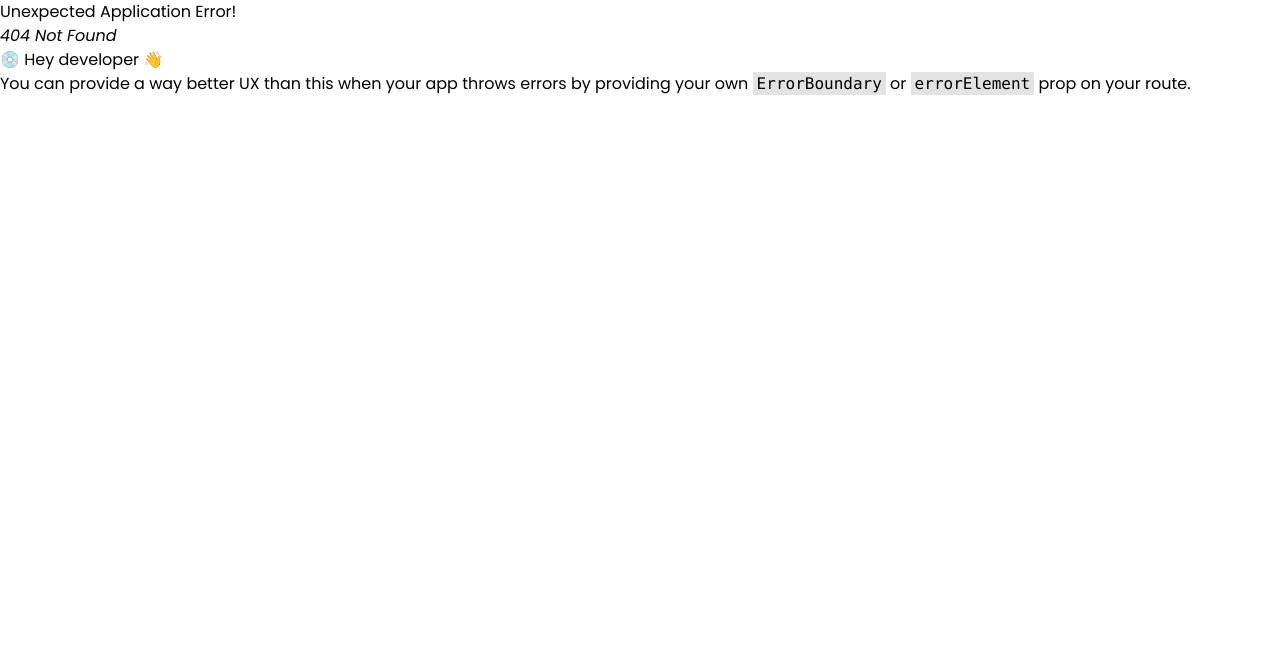
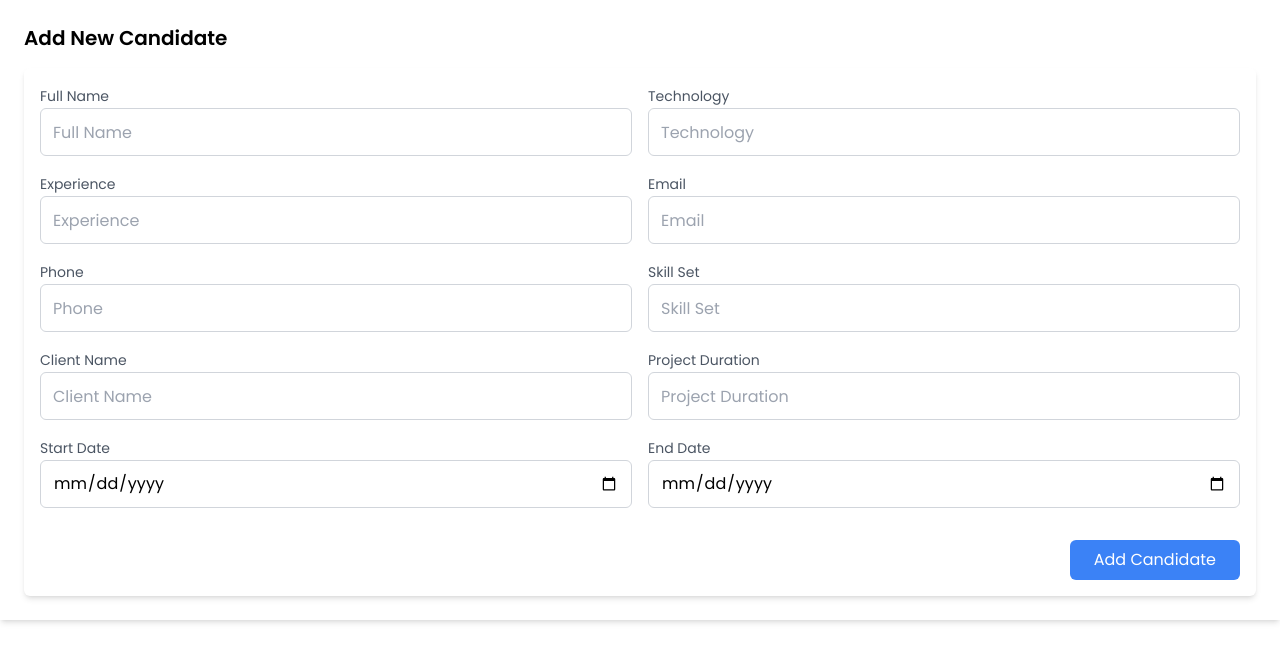
Before and after one commit to trysoltryovate/trysol_enterprise_suite, a React (Vite) app: page /candidates/add in a window 1280 px wide. Before the commit this address had no page. Shown: the top 662 px of the page. Built offline with nearby package versions, Linux system fonts and the light colour scheme.

Commit message:
worked on the candidate form

```diff
--- /dev/null
+++ b/src/components/AddCandidate.jsx
@@ -0,0 +1,117 @@
+import React, { useState } from 'react';
+import axios from 'axios';
+import { useNavigate } from 'react-router-dom';
+
+const API_BASE_URL = "http://192.168.0.224:8082";
+
+function AddCandidate() {
+  const [formData, setFormData] = useState({
+    name: "",
+    technology: "",
+    experience: "",
+    email: "",
+    phone: "",
+    skillSet: "",
+    startDate: "",
+    endDate: "",
+    clientName: "",
+    projectDuration: "",
+  });
+
+  const navigate = useNavigate();
+
+  const handleChange = (e) => {
+    setFormData((prev) => ({
+      ...prev,
+      [e.target.name]: e.target.value,
+    }));
+  };
+
+  const handleSubmit = async (e) => {
+    e.preventDefault();
+    try {
+      await axios.post(`${API_BASE_URL}/employee-save`, formData);
+      navigate("/candidates"); // redirect to candidate list
+    } catch (error) {
+      console.error("Error adding candidate:", error);
+    }
+  };
+
+  return (
+    <div className="bg-white p-6 shadow-md">
+      <h2 className="mb-4 text-xl font-semibold">Add New Candidate</h2>
+      <form onSubmit={handleSubmit} className="grid grid-cols-2 gap-4 rounded-md bg-white p-4 shadow-md">
+        {/* Text Fields */}
+        {[
+          { label: "Full Name", name: "name" },
+          { label: "Technology", name: "technology" },
+          { label: "Experience", name: "experience" },
+          { label: "Email", name: "email", type: "email" },
+          { label: "Phone", name: "phone" },
+          { label: "Skill Set", name: "skillSet" },
+          { label: "Client Name", name: "clientName" },
+          { label: "Project Duration", name: "projectDuration" },
+        ].map(({ label, name, type = "text" }) => (
+          <div className="relative" key={name}>
+            <label htmlFor={name} className="text-sm text-gray-600">
+              {label}
+            </label>
+            <input
+              type={type}
+              id={name}
+              name={name}
+              value={formData[name]}
+              onChange={handleChange}
+              required
+              className="h-12 w-full rounded-md border border-gray-300 px-3 focus:border-blue-600 focus:outline-none"
+              placeholder={label}
+            />
+          </div>
+        ))}
+
+        {/* Date Fields */}
+        <div className="relative">
+          <label htmlFor="startDate" className="text-sm text-gray-600">
+            Start Date
+          </label>
+          <input
+            type="date"
+            id="startDate"
+            name="startDate"
+            value={formData.startDate}
+            onChange={handleChange}
+            required
+            className="h-12 w-full rounded-md border border-gray-300 px-3 focus:border-blue-600 focus:outline-none"
+          />
+        </div>
+
+        <div className="relative">
+          <label htmlFor="endDate" className="text-sm text-gray-600">
+            End Date
+          </label>
+          <input
+            type="date"
+            id="endDate"
+            name="endDate"
+            value={formData.endDate}
+            onChange={handleChange}
+            required
+            className="h-12 w-full rounded-md border border-gray-300 px-3 focus:border-blue-600 focus:outline-none"
+          />
+        </div>
+
+        {/* Submit Button */}
+        <div className="col-span-2 flex justify-end mt-4">
+          <button
+            type="submit"
+            className="bg-blue-500 text-white px-6 py-2 rounded-md hover:bg-blue-600 transition"
+          >
+            Add Candidate
+          </button>
+        </div>
+      </form>
+    </div>
+  );
+}
+
+export default AddCandidate;
--- a/src/components/Table.jsx
+++ b/src/components/Table.jsx
@@ -1,29 +1,15 @@
+/* eslint-disable simple-import-sort/imports */
 import React, { useEffect, useState } from "react";
 import axios from "axios";
-import { FiEdit, FiTrash, FiPlus, FiInfo } from "react-icons/fi";
+import { FiEdit, FiTrash, FiInfo, FiUser } from "react-icons/fi";
 import { ImSpinner2 } from "react-icons/im";
+import { Link } from "react-router-dom";
 
 const API_BASE_URL = "http://192.168.0.224:8082";
 
 const CandidateTable = () => {
   const [candidates, setCandidates] = useState([]);
   const [loadingDeleteId, setLoadingDeleteId] = useState(null);
-  const [isAdding, setIsAdding] = useState(false);
-  const [isEditing, setIsEditing] = useState(false);
-  const [editId, setEditId] = useState(null);
-
-  const [formData, setFormData] = useState({
-    name: "",
-    technology: "",
-    experience: "",
-    email: "",
-    phone: "",
-    skillSet: "",
-    startDate: "",
-    endDate: "",
-    clientName: "",
-    projectDuration: "",
-  });
 
   useEffect(() => {
     const fetchCandidates = async () => {
@@ -54,56 +40,6 @@ const CandidateTable = () => {
     setLoadingDeleteId(null);
   };
 
-  const handleEdit = async (id) => {
-    try {
-      const response = await axios.get(`${API_BASE_URL}/get/${id}`);
-      setFormData(response.data);
-      setEditId(id);
-      setIsEditing(true);
-      setIsAdding(true);
-    } catch (error) {
-      console.error("Error fetching candidate for edit:", error);
-    }
-  };
-
-  const handleChange = (e) => {
-    setFormData({ ...formData, [e.target.name]: e.target.value });
-  };
-
-  const handleSubmit = async (e) => {
-    e.preventDefault();
-    try {
-      if (isEditing) {
-        await axios.put(`${API_BASE_URL}/update/${editId}`, formData);
-        const updatedCandidates = candidates.map((c) =>
-          c.id === editId ? { ...formData, id: editId } : c
-        );
-        setCandidates(updatedCandidates);
-        setIsEditing(false);
-        setEditId(null);
-      } else {
-        const response = await axios.post(`${API_BASE_URL}/employee-save`, formData);
-        setCandidates([...candidates, response.data]);
-      }
-
-      setIsAdding(false);
-      setFormData({
-        name: "",
-        technology: "",
-        experience: "",
-        email: "",
-        phone: "",
-        skillSet: "",
-        startDate: "",
-        endDate: "",
-        clientName: "",
-        projectDuration: "",
-      });
-    } catch (error) {
-      console.error("Error submitting form:", error);
-    }
-  };
-
   return (
     <div className="min-h-screen bg-gray-100 p-6">
       <div className="bg-white shadow-md rounded-lg p-6">
@@ -114,34 +50,19 @@ const CandidateTable = () => {
 
         <div className="flex justify-between items-center mb-4">
           <h2 className="text-2xl font-semibold text-gray-800">Candidates List</h2>
-          <button
-            className="bg-green-500 text-white px-4 py-2 rounded flex items-center"
-            onClick={() => {
-              setIsAdding(true);
-              setIsEditing(false);
-              setFormData({
-                name: "",
-                technology: "",
-                experience: "",
-                email: "",
-                phone: "",
-                skillSet: "",
-                startDate: "",
-                endDate: "",
-                clientName: "",
-                projectDuration: "",
-              });
-            }}
-          >
-            <FiPlus className="mr-2" /> Add Candidate
-          </button>
+
+          <Link className="bg-green-500 text-white px-4 py-2 rounded flex items-center" to="/candidates/add"> <FiUser className="mr-2" />Add Candidate</Link>
+
         </div>
 
         <div className="overflow-x-auto">
           <table className="w-full bg-white border border-gray-300 rounded-lg shadow-md">
             <thead className="bg-gray-200">
               <tr>
-                {["Name", "Technology", "Experience", "Email", "Phone", "Skill Set", "Start Date", "End Date", "Client Name", "Project Duration", "Edit", "Delete"].map((heading, index) => (
+                {[
+                  "Name", "Technology", "Experience", "Email", "Phone",
+                  "Skill Set", "Start Date", "End Date", "Client Name", "Project Duration", "Edit", "Delete"
+                ].map((heading, index) => (
                   <th key={index} className="px-4 py-2 text-left border">{heading}</th>
                 ))}
               </tr>
@@ -160,10 +81,7 @@ const CandidateTable = () => {
                   <td className="px-4 py-2">{candidate.clientName}</td>
                   <td className="px-4 py-2">{candidate.projectDuration}</td>
                   <td className="px-4 py-2">
-                    <button
-                      className="text-yellow-500 hover:text-yellow-700"
-                      onClick={() => handleEdit(candidate.id)}
-                    >
+                    <button className="text-yellow-500 hover:text-yellow-700">
                       <FiEdit className="w-5 h-5" />
                     </button>
                   </td>
@@ -186,64 +104,6 @@ const CandidateTable = () => {
           </table>
         </div>
 
-        {isAdding && (
-          <div className="fixed inset-0 flex items-center justify-center bg-black bg-opacity-50 z-50">
-            <div className="bg-white p-6 rounded-lg shadow-lg max-w-md w-full">
-              <h3 className="text-lg font-semibold mb-4">
-                {isEditing ? "Edit Candidate" : "Add New Candidate"}
-              </h3>
-              <form onSubmit={handleSubmit}>
-                {["name", "technology", "experience", "email", "phone", "skillSet", "clientName", "projectDuration"].map((field) => (
-                  <input
-                    key={field}
-                    type={field === "email" ? "email" : "text"}
-                    name={field}
-                    placeholder={field.charAt(0).toUpperCase() + field.slice(1)}
-                    value={formData[field]}
-                    onChange={handleChange}
-                    required
-                    className="border p-2 mb-2 w-full"
-                  />
-                ))}
-                <input
-                  type="date"
-                  name="startDate"
-                  value={formData.startDate}
-                  onChange={handleChange}
-                  required
-                  className="border p-2 mb-2 w-full"
-                />
-                <input
-                  type="date"
-                  name="endDate"
-                  value={formData.endDate}
-                  onChange={handleChange}
-                  required
-                  className="border p-2 mb-2 w-full"
-                />
-                <div className="flex justify-end mt-4">
-                  <button
-                    type="button"
-                    onClick={() => {
-                      setIsAdding(false);
-                      setIsEditing(false);
-                      setEditId(null);
-                    }}
-                    className="mr-2 text-gray-500"
-                  >
-                    Cancel
-                  </button>
-                  <button
-                    type="submit"
-                    className="bg-blue-500 text-white px-4 py-2 rounded"
-                  >
-                    {isEditing ? "Update Candidate" : "Add Candidate"}
-                  </button>
-                </div>
-              </form>
-            </div>
-          </div>
-        )}
       </div>
     </div>
   );
--- a/src/pages/auth/Login.jsx
+++ b/src/pages/auth/Login.jsx
@@ -1,3 +1,4 @@
+/* eslint-disable simple-import-sort/imports */
 import { Link, useNavigate } from "react-router-dom";
 import { useState } from "react";
 import { FaCircleCheck } from "react-icons/fa6";
--- a/src/routes/index.js
+++ b/src/routes/index.js
@@ -7,6 +7,7 @@ import LazyLoad from "../components/LazyLoader";
 const LoginPage = lazy(() => import("../pages/auth/Login"));
 const HomePage = lazy(() => import("../pages/Home"));
 const CandidateTable = lazy(() => import("../components/Table")); // Import the CandidateTable component
+const AddCandidate = lazy(() => import("../components/AddCandidate"));
 
 export const routes = createBrowserRouter([
   {
@@ -22,4 +23,9 @@ export const routes = createBrowserRouter([
     path: "/candidates",
     element: LazyLoad(CandidateTable), // Add the CandidateTable component to the /candidates route
   },
+  {
+    path: "/candidates/add",
+    element: LazyLoad(AddCandidate),
+  },
+
 ]);
```
